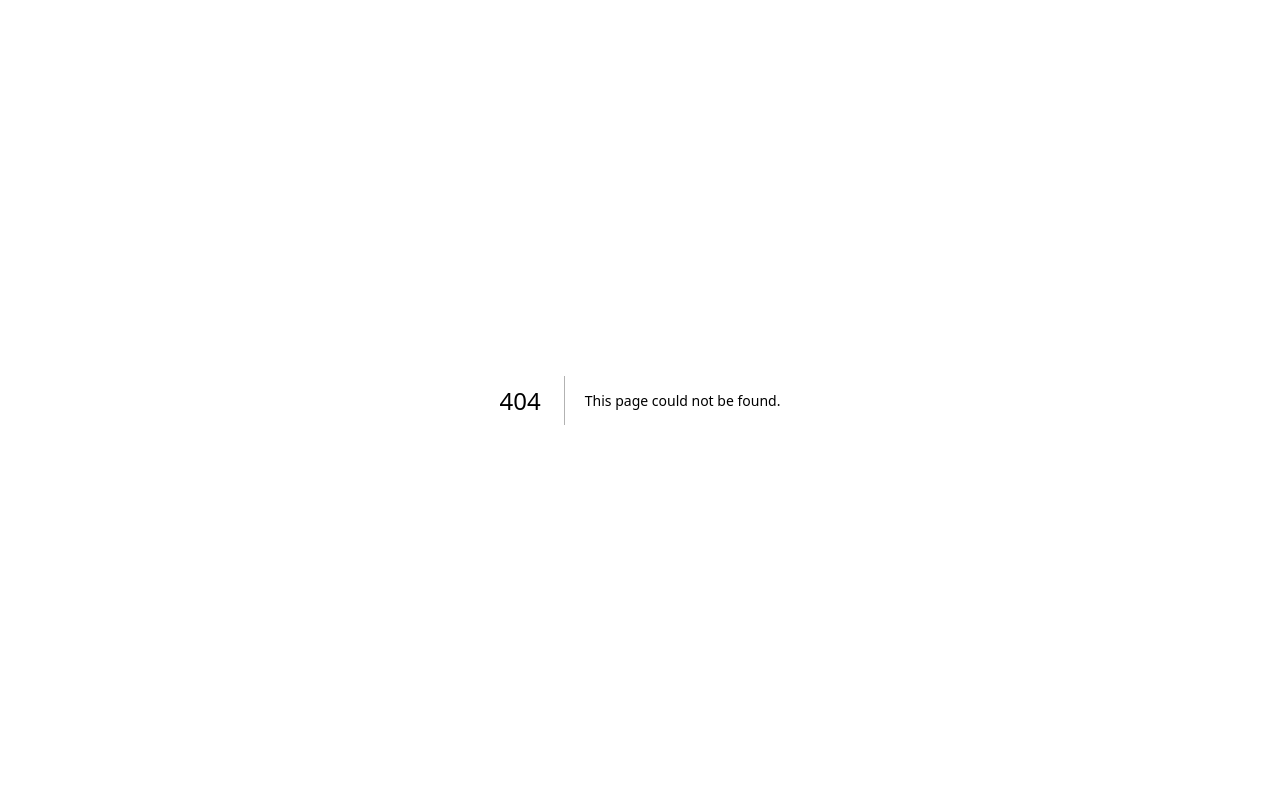
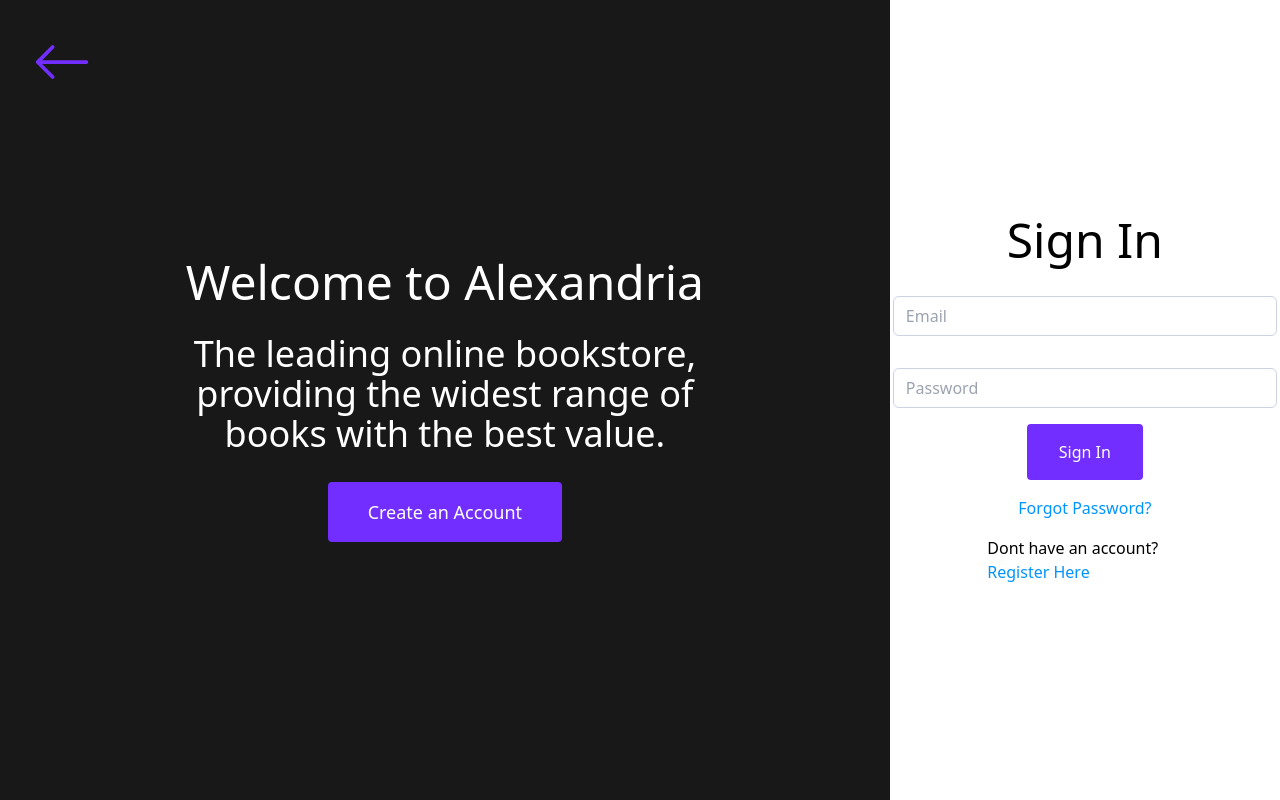
Before and after one commit to kyron321/Alexandria, a Next.js app: page /login in a window 1280 px wide. Before the commit this address had no page. Built offline with nearby package versions, Linux system fonts and the light colour scheme.

Commit message:
feat: finish sign in page design

```diff
--- /dev/null
+++ b/pages/login.tsx
@@ -0,0 +1,53 @@
+import React from "react";
+import Button from "../components/Button";
+import Link from "next/link";
+import Input from "../components/Input";
+import { BsArrowLeft } from "react-icons/bs";
+
+export default function register() {
+  return (
+    <>
+      <Link href="/">
+        <div className="absolute p-8 text-white text-6xl cursor-pointer hover:text-[#712EFF]">
+          <BsArrowLeft />
+        </div>
+        </Link>
+      <div className=" flex flex-row items-center ">
+        <div className=" bg-[#181818] flex flex-col justify-center items-center w-[1/2] h-screen gap-7">
+          <h1 className="text-white text-5xl font-medium cursor-default">
+            Welcome to Alexandria
+          </h1>
+          <h2 className="text-white text-4xl font-base text-center w-2/3 cursor-default">
+            The leading online bookstore, providing the widest range of books
+            with the best value.
+          </h2>
+          <Link href="/register">
+            <Button title="Create an Account" size="large" />
+          </Link>
+        </div>
+        <div className="flex  flex-col justify-center items-center w-1/2 h-screen">
+          <form className="flex  flex-col justify-center items-center w-1/2 h-screen gap-4">
+            <h1 className="text-black text-5xl font-medium cursor-default">Sign In</h1>
+            <Input type="secondary" placeholder="Email" />
+            <Input type="secondary" placeholder="Password" />
+            <Button title="Sign In" />
+            <Link href={"forgot-password"}>
+              <p className="text-[#0094FF] font-medium cursor-pointer">
+                Forgot Password?
+              </p>
+            </Link>
+            <p className="font-medium cursor-default">
+              Dont have an account?
+              <Link href="/register">
+                <span className="text-[#0094FF] cursor-pointer">
+                  {" "}
+                  Register Here
+                </span>
+              </Link>
+            </p>
+          </form>
+        </div>
+      </div>
+    </>
+  );
+}
--- /dev/null
+++ b/pages/register.tsx
@@ -0,0 +1,7 @@
+import React from 'react'
+
+export default function register() {
+  return (
+    <div>register</div>
+  )
+}
```
